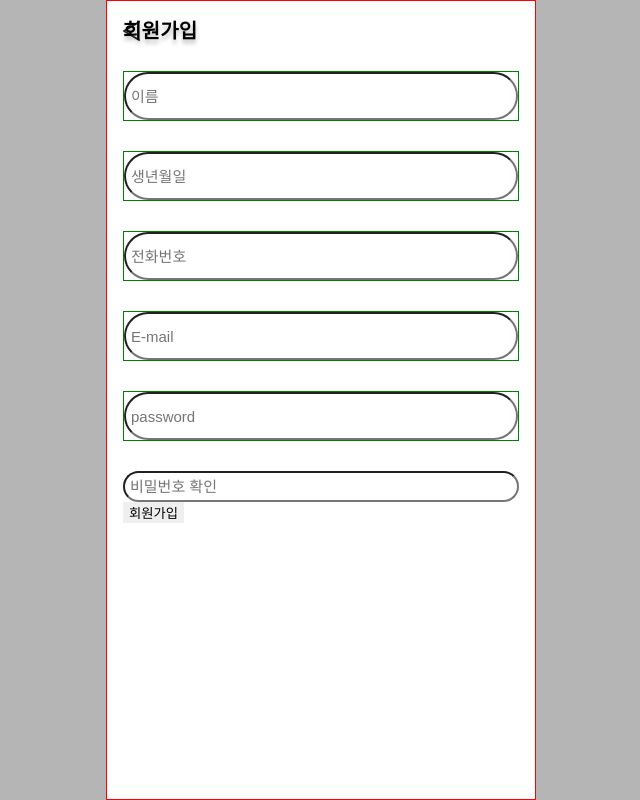
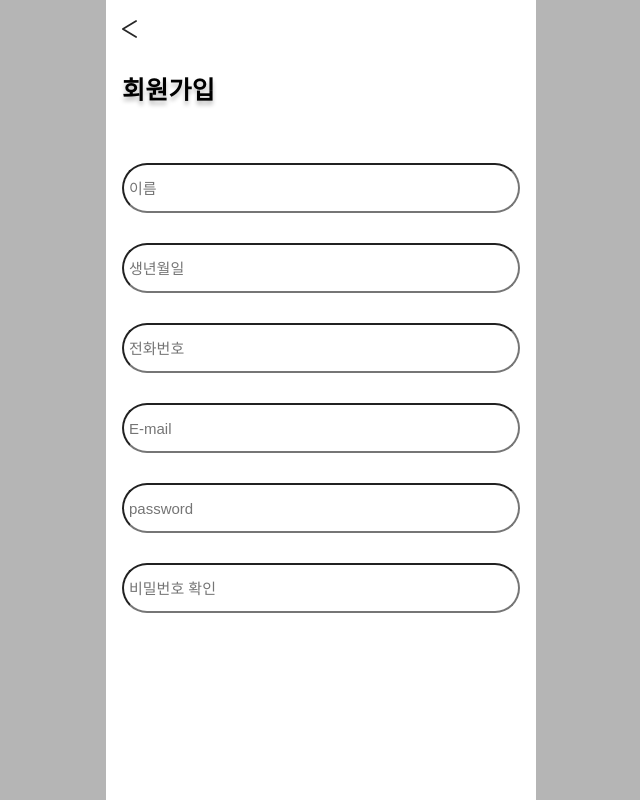
Before and after one commit to No-Stupid/No-Stupid__FrontEnd, a React (Create React App) app: page /SignUp in a window 1280 px wide. Shown: the top 800 px of the page, without its empty margins (319-959 px from the left). Built offline with nearby package versions, Linux system fonts and the light colour scheme; what @mobiscroll/react would draw is missing.

Commit message:
Fix: 캘린더 수정

```diff
--- a/src/pages/signup/SignUp.js
+++ b/src/pages/signup/SignUp.js
@@ -19,6 +19,7 @@ import {
   PasswordCheckWrapper,
   PasswordCheckInput,
   SignUpButton,
+  SignUpContainer,
   ErrorAlter
 
 }from './style';
@@ -72,7 +73,7 @@ function SignUp(){
       <SignUpTitle>회원가입</SignUpTitle>
       <form onSubmit={handleSubmit(handleSingIn)}>
 
-
+       <SignUpContainer>
         <NameWrapper>
         <NameInput type="text"
         placeholder="이름"
@@ -184,7 +185,10 @@ function SignUp(){
                     }
 
         </PasswordCheckWrapper>
+
         {SignInError && <div>{SignInError}</div>}
+
+        </SignUpContainer>
     <SignUpButton type="submit" onclick={handleSubmit(handleSingIn)}>회원가입</SignUpButton>
       </form>
     </SignUpLayout>
--- a/src/pages/signup/style.js
+++ b/src/pages/signup/style.js
@@ -3,7 +3,6 @@ import {Layout} from '../../components/common/Layout';
 
 const SignUpLayout = styled(Layout)`
  padding: 20px 16px 56px 16px;
- border: 1px solid red;
  display:flex;
  flex-direction: column;
  jusitfy-content: space-between;
@@ -24,14 +23,14 @@ input::placeholder{
 }
  `;
 
- const GoBackButton= styled.button``;
 
  const SignUpTitle= styled.h1`
-  position: absolute;
+
+margin-top: 40px;
  font-family: 'Montserrat';
  font-style: normal;
  font-weight: 600;
- font-size: 20px;
+ font-size: 25px;
  /* or 68px */
  letter-spacing: 0.01em;
  color: #000000;
@@ -50,7 +49,8 @@ input::placeholder{
  width: 100%;
 height: 50px;
 margin: 30px 0;
-border: 1px solid green;
+margin-top: 30px;
+
 `;
 
  const NameInput= styled.input`
@@ -70,7 +70,7 @@ height : 100%;
  width: 100%;
  height: 50px;
  margin: 30px 0;
- border: 1px solid green;
+
  `;
 
  const BirthInput= styled.input`
@@ -90,7 +90,7 @@ height : 100%;
  width: 100%;
  height: 50px;
  margin: 30px 0;
- border: 1px solid green;
+
 
  `;
 
@@ -112,7 +112,7 @@ height : 100%;
  width: 100%;
 height: 50px;
 margin: 30px 0;
-border: 1px solid green;
+
  `;
 
  const EmailInput= styled.input`
@@ -133,7 +133,7 @@ height : 100%;
  width: 100%;
 height: 50px;
 margin: 30px 0;
-border: 1px solid green;
+
 `;
 
  const PasswordInput= styled.input`
@@ -149,16 +149,54 @@ height : 100%;
 }
  `;
 
- const PasswordCheckWrapper= styled.div`  `;
+ const PasswordCheckWrapper= styled.div`
 
- const PasswordCheckInput= styled.input``;
+ width: 100%;
+ height: 50px;
+ margin: 30px 0;
 
- const SignUpButton= styled.button` `;
 
+
+
+
+ `;
+
+ const PasswordCheckInput= styled.input`
+ display: block;
+ width: 100%;
+ height : 100%;
+ &::placeholder {
+   color: ##949494;
+   font-size : 16px;
+ }
+ &:focus {
+   color: black;
+ }
+ `;
+
+ const SignUpButton= styled.button`
+ width: 100%;
+ height: 45px;
+ background: grey;
+ border-radius: 40px;
+ cursor: pointer;
+ font-size: 16px;
+ font-weight: 600;
+ margin-top:300px;
+
+
+ `;
+
+ const SignUpContainer= styled.div`
+
+ margin-top: 60px;
+
+
+
+ `;
 
  export{
   SignUpLayout,
-  GoBackButton,
   SignUpTitle,
   NameWrapper,
   NameInput,
@@ -173,6 +211,7 @@ height : 100%;
   PasswordCheckWrapper,
   PasswordCheckInput,
   SignUpButton,
+  SignUpContainer,
   ErrorAlter
 
 
```
Also changed, not shown: src/assets/icon/GoBackButton.svg.
